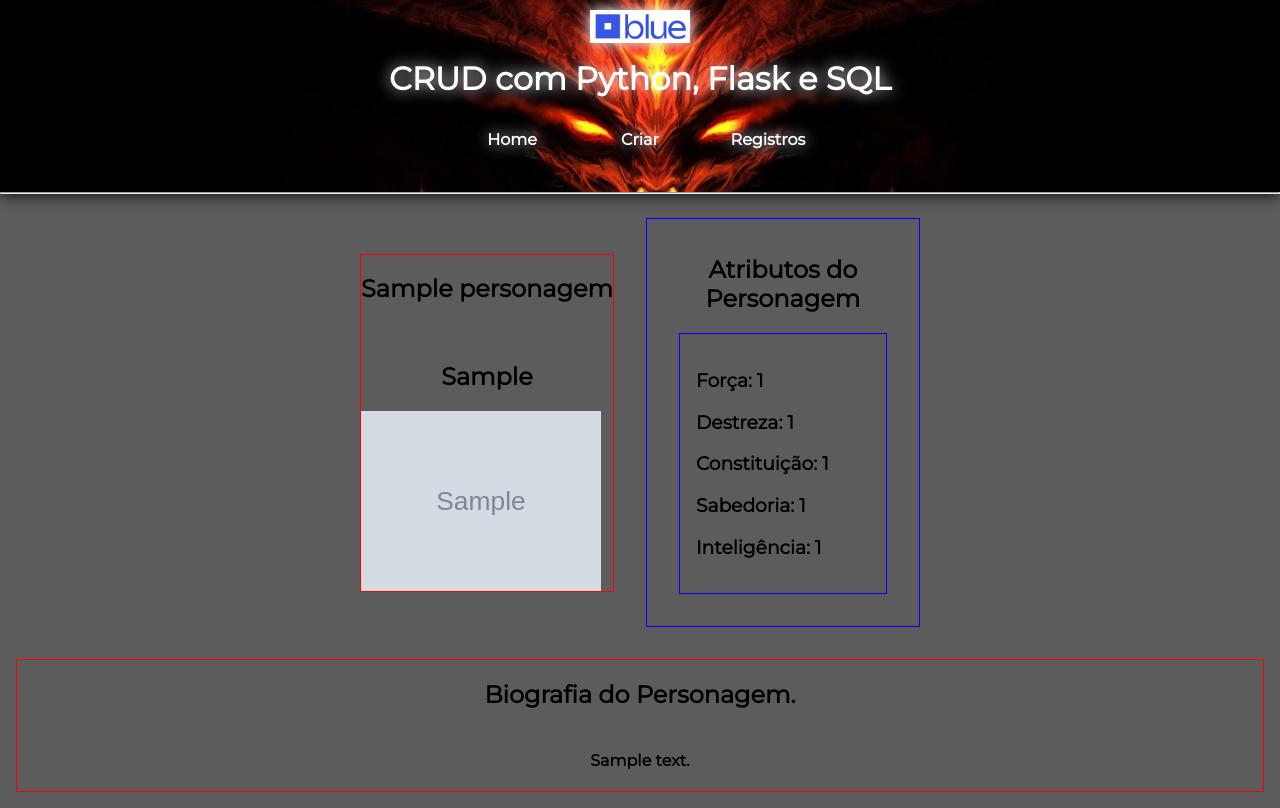
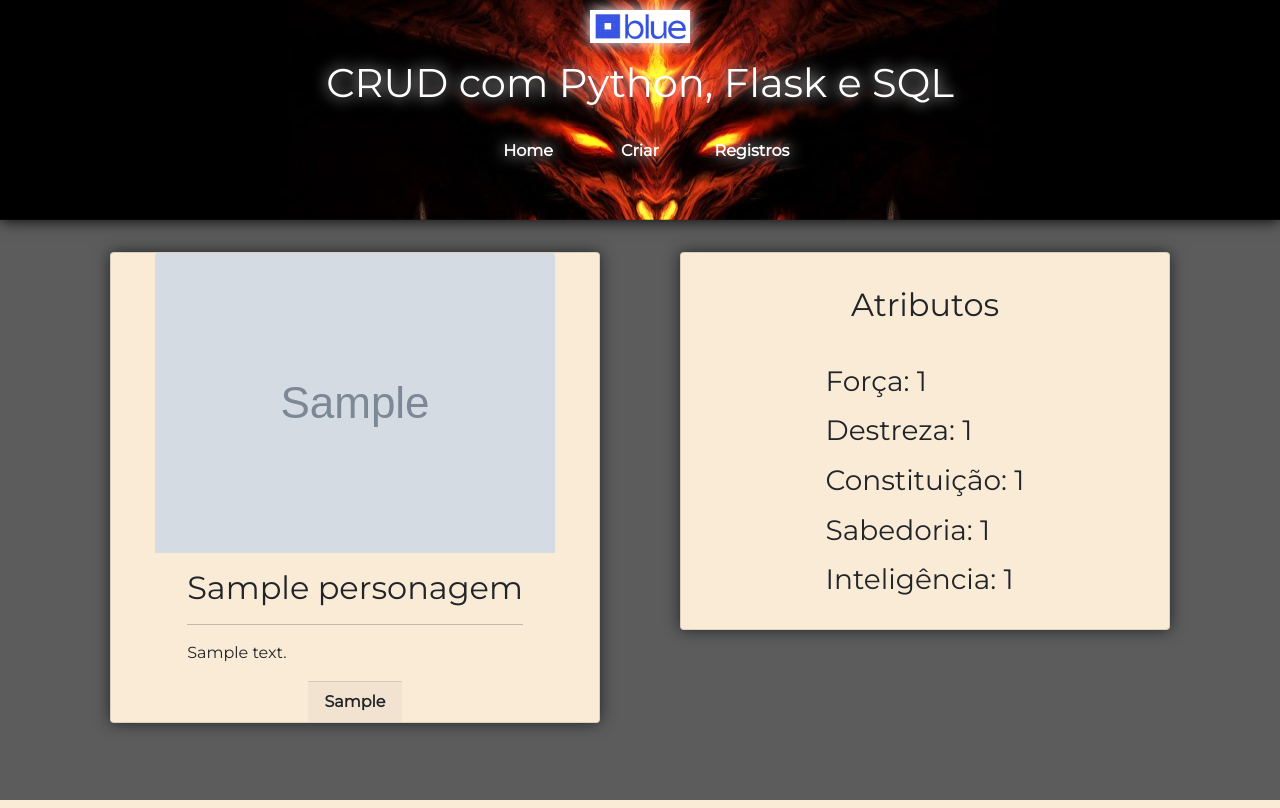
Before and after one commit to RacconWebFenix/FichaDePersonagem, a Flask app: page /read/1 in a window 1280 px wide. Run offline with Flask 2, Linux system fonts and the light colour scheme; tables that the repository leaves empty hold one stand-in row (values such as "Sample post"); grey boxes marked "Sample" are stand-in pictures; some libraries are stand-ins or nearby versions.

Commit message:
Alterção Layout Ficha

```diff
--- a/static/fichaCompleta.css
+++ /dev/null
@@ -1,38 +0,0 @@
-.descricao {
-  display: flex;
-  align-items: center;
-  justify-content: center;
-}
-
-.personagem {
-  display: flex;
-  flex-direction: column;
-  justify-content: center;
-  text-align: center;
-  border: 1px solid red;
-  margin: 1rem;
-}
-
-.personagem img {
-  max-width: 15rem;
-}
-
-.atributos {
-  margin: 1rem;
-  padding: 1rem;
-  border: 1px solid blue;
-  max-width: 15rem;
-  text-align: center;
-}
-.valores{
-    text-align: left;
-  }
-
-.bio{
-    display: flex;
-    flex-direction: column;
-    justify-content: center;
-    text-align: center;
-    border: 1px solid red;
-    margin: 1rem;
-}
--- a/static/style.css
+++ b/static/style.css
@@ -86,3 +86,13 @@
   color: white;
   text-shadow: 0 0 15px white;
 }
+
+
+#col1{
+  background-color: antiquewhite;
+  box-shadow: 0 0 15px;
+}
+
+#col2{
+  box-shadow: 0 0 15px;
+}
--- a/templates/fichaCompleta.html
+++ b/templates/fichaCompleta.html
@@ -1,23 +1,126 @@
 <!DOCTYPE html>
 <html lang="en">
+  <head>
+    <meta charset="UTF-8" />
+    <meta http-equiv="X-UA-Compatible" content="IE=edge" />
+    <meta name="viewport" content="width=device-width, initial-scale=1.0" />
+    <link
+      href="https://cdn.jsdelivr.net/npm/bootstrap@5.0.2/dist/css/bootstrap.min.css"
+      rel="stylesheet"
+      integrity="sha384-EVSTQN3/azprG1Anm3QDgpJLIm9Nao0Yz1ztcQTwFspd3yD65VohhpuuCOmLASjC"
+      crossorigin="anonymous"
+    />
+    <link rel="stylesheet" href="/static/style.css" />
 
-<head>
-    <meta charset="UTF-8">
-    <meta http-equiv="X-UA-Compatible" content="IE=edge">
-    <meta name="viewport" content="width=device-width, initial-scale=1.0">
-    <link rel="stylesheet" href="/static/style.css" />
-    <link rel="stylesheet" href="../static/fichaCompleta.css">
+    <script
+      src="https://cdn.jsdelivr.net/npm/bootstrap@5.0.2/dist/js/bootstrap.bundle.min.js"
+      integrity="sha384-MrcW6ZMFYlzcLA8Nl+NtUVF0sA7MsXsP1UyJoMp4YLEuNSfAP+JcXn/tWtIaxVXM"
+      crossorigin="anonymous"
+    ></script>
+    <script
+      src="https://kit.fontawesome.com/cbfa8c82e1.js"
+      crossorigin="anonymous"
+    ></script>
     <title>Document</title>
   </head>
 
   <body>
     {% include 'header.html' %}
 
-    <div class="descricao">
+    <div class="container px-4">
+        <div class="row gx-5">
+          <div class="col">
+           <div class="p-3">
+            <div class="card align-items-center" id="col1">
+                <img
+                  src="{{registro.imagem}}"
+                  class="card-img-top"
+                  style="width: 400px"
+                  alt="Classe do personagem {{registro.classe}}"
+                />
+                <div class="card-body">
+                  <h2>{{registro.nome}}</h2>
+                  <hr />
+                  <p class="card-text">{{registro.bio}}</p>
+                </div>
+                <div class="card-footer">
+                  <span class="text-center"> <b>{{registro.classe}}</b></span>
+                </div>
+              </div>
+           </div>
+          </div>
+          <div class="col">
+            <div class="p-3">
+                <div class="card align-items-center" id="col1">
+                  <hr>
+                       <h2>Atributos</h2>
+
+                    <div class="card-body align-items-center">
+                        <p>
+                            <h3>Força: {{registro.forca}}</h3>
+                            </p>
+                            <p>
+                            <h3>Destreza: {{registro.destreza}}</h3>
+                            </p>
+                            <p>
+                            <h3>Constituição: {{registro.constituicao}}</h3>
+                            </p>
+                            <p>
+                            <h3>Sabedoria: {{registro.sabedoria}}</h3>
+                            </p>
+                            <p>
+                            <h3>Inteligência: {{registro.inteligencia}}</h3>
+                            </p>
+                    </div>
+                  </div>
+            </div>
+          </div>
+        </div>
+      </div>
+
+
+
+  </body>
+</html>
+
+<!--
+
+<div class="container px-2">
+    <div class="row gx-2">
+      <div class="col">
+<div class="card mb-3">
+    <img src="{{registro.imagem}}" class="card-img-top" style="width: 500px;" alt="Classe do personagem {{registro.classe}}"/>
+    <div class="card-body">
+        <h2>{{registro.nome}}</h2> <br>
+        <hr>
+        <p class="card-text">{{registro.bio}}</p>
+    </div>
+    <div class="card-footer">
+        <small class="text-center">{{registro.classe}}</small>
+    </div>
+</div>
+</div>
+<div class="container px-2">
+<div class="row gx-2">
+  <div class="col">
+<div class="card mb-3">
+<img src="{{registro.imagem}}" class="card-img-top" style="width: 500px;" alt="Classe do personagem {{registro.classe}}"/>
+<div class="card-body">
+    <h2>{{registro.nome}}</h2> <br>
+    <hr>
+    <p class="card-text">{{registro.bio}}</p>
+</div>
+<div class="card-footer">
+    <small class="text-center">{{registro.classe}}</small>
+</div>
+</div>
+</div>
+    </div>
+</div>
     <div class="personagem">
         <h2>{{registro.nome}}</h2> <br>
         <h2>{{registro.classe}}</h2>
-            <img src="{{registro.imagem}}" alt="Classe do personagem {{registro.classe}}" class="imagem" width="400" />
+
     </div>
 
     <div class="atributos">
@@ -44,7 +147,4 @@
 <div class="bio">
     <h2>Biografia do Personagem.</h2>
     <h4>{{registro.bio}}</h4>
-    </div>
-</body>
-
-</html>
+</div> -->
```
Lines whose indentation alone changed are shown as unchanged.
